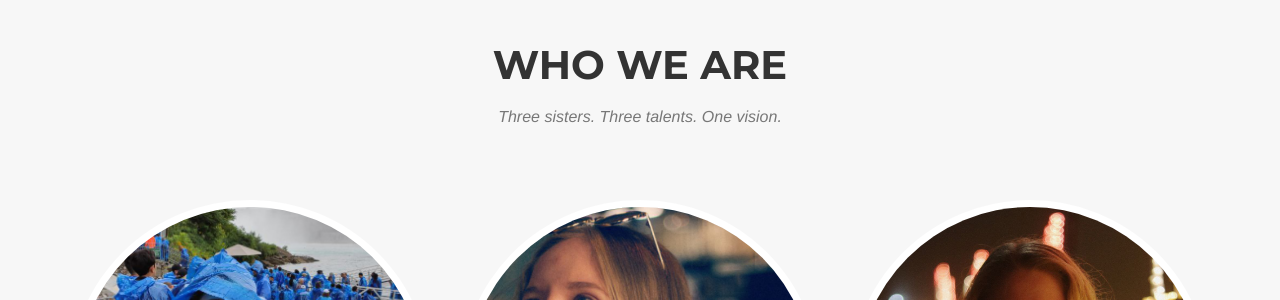
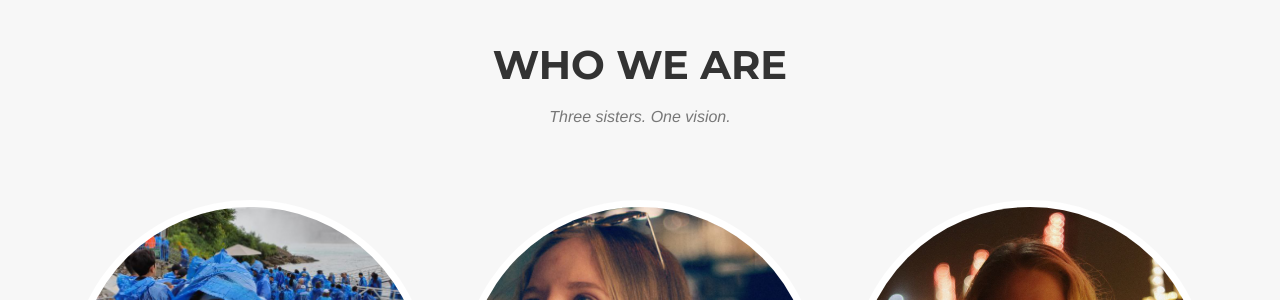
Before and after one commit to sabinecelina/sgi, a Jekyll site: the page built from index.html, in a window 1280 px wide and 900 px high, scrolled down 713 px. Shown: the part 152-452 px from the top of the window. Built offline with Jekyll 4.4.1, drawn with Linux system fonts in a browser that asks for light colours; some web fonts are replaced.

Commit message:
small changes

```diff
--- a/_includes/header.html
+++ b/_includes/header.html
@@ -40,7 +40,7 @@
             <div class="intro-text">
                 <div class="intro-lead-in">Welcome To Our Page!</div>
                 <div class="intro-heading">It's Nice To Meet You</div>
-                <a href="#story" class="page-scroll btn btn-xl">Tell Me More</a>
+                <a href="#team" class="page-scroll btn btn-xl">Tell Me More</a>
             </div>
         </div>
     </header>
--- a/_includes/team.html
+++ b/_includes/team.html
@@ -4,7 +4,7 @@
             <div class="row">
                 <div class="col-lg-12 text-center">
                     <h2 class="section-heading">Who we are</h2>
-                    <h3 class="section-subheading text-muted">Three sisters. Three talents. One vision.</h3>
+                    <h3 class="section-subheading text-muted">Three sisters. One vision.</h3>
                 </div>
             </div>
             <div class="row">
```
Also changed, not shown: 2 other files.
